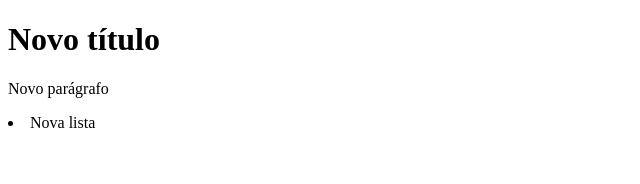
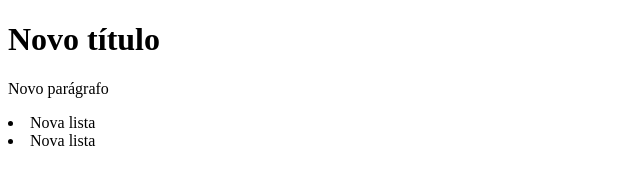
Before and after one commit to muginito/teste, a plain HTML site: page index.html in a window 1280 px wide. Shown: the full height of the page, 0-640 px from the left. Drawn offline with Linux system fonts and the light colour scheme.

Commit message:
nova lista 2

```diff
--- a/index.html
+++ b/index.html
@@ -10,5 +10,6 @@
     <h1>Novo título</h1>
     <p>Novo parágrafo</p>
     <li>Nova lista</li>
+    <li>Nova lista</li>
 </body>
 </html>
```
